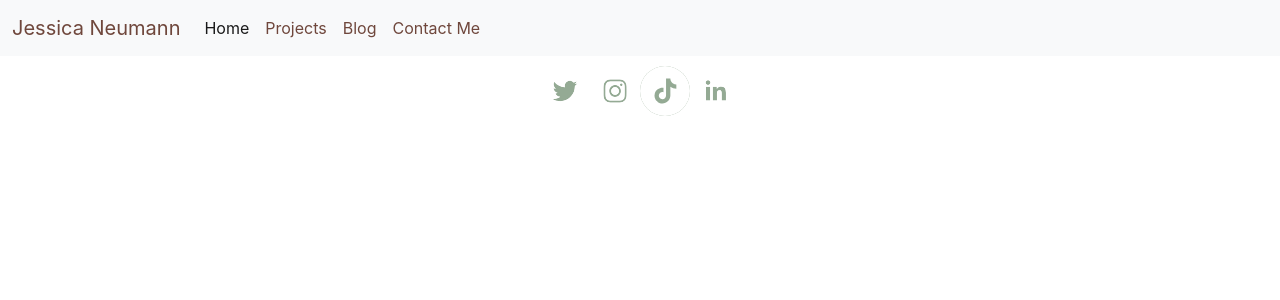
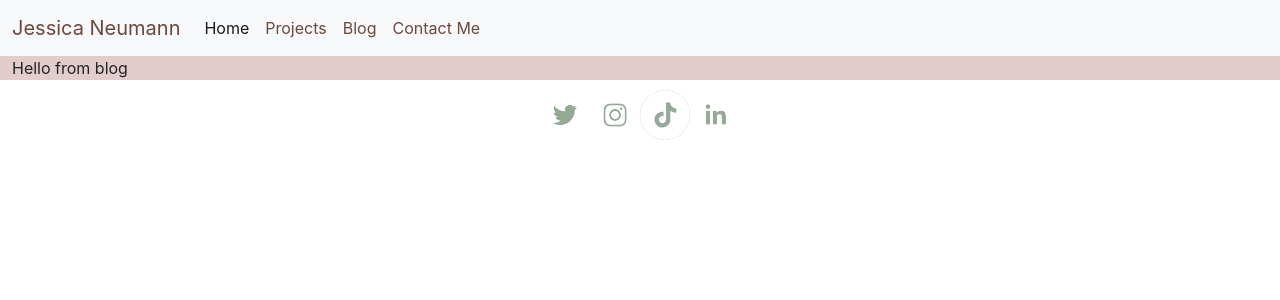
Before and after one commit to enigmajess/professional-portfolio, a React (Create React App) app: page /blog in a window 1280 px wide. Shown: the top 300 px of the page. Built offline with nearby package versions, Linux system fonts and the light colour scheme.

Commit message:
made the pages route properly

```diff
--- a/src/App.css
+++ b/src/App.css
@@ -8,6 +8,6 @@
 
 .App {
   max-width:  1510px;
-  min-height: 1884px;
+  max-height: 1884;
   margin: 0 auto;
 }
--- a/src/App.js
+++ b/src/App.js
@@ -4,6 +4,9 @@ import "./App.css";
 import Navigation from "./Navigation.js";
 import Socials from "./Socials.js";
 import Home from "./Pages/Home.js";
+import Contact from "./Pages/Contact.js";
+import Blog from "./Pages/Blog.js";
+import Projects from "./Pages/Projects.js";
 
 function App() {
   return (
@@ -12,8 +15,13 @@ function App() {
         <Navigation />
         <section className="row">
           <Routes>
-            <Route exact path="/" element={<Home />}></Route>
+            <Route path="/" element={<Home />}></Route>
+            <Route path="/contact" element={<Contact />}></Route>
+            <Route path="/blog" element={<Blog />}></Route>
+            <Route path="/projects" element={<Projects />}></Route>
+
           </Routes>
+
         </section>
         <footer>
           <Socials />
--- a/src/Navigation.js
+++ b/src/Navigation.js
@@ -25,13 +25,13 @@ export default function Navigation() {
               <Link className="nav-link active" aria-current="page" to="/">
                 Home
               </Link>
-              <Link className="nav-link" to="/">
+              <Link className="nav-link" to="/projects">
                 Projects
               </Link>
-              <Link className="nav-link" to="/">
+              <Link className="nav-link" to="/blog">
                 Blog
               </Link>
-              <Link className="nav-link" to="/">
+              <Link className="nav-link" to="/contact">
                 Contact Me
               </Link>
             </div>
--- a/src/Pages/Blog.js
+++ b/src/Pages/Blog.js
@@ -0,0 +1,9 @@
+const Blog = () => {
+    return (
+        <div className="blog">
+            Hello from blog
+      </div>
+    )
+}
+
+export default Blog;
--- a/src/Pages/Contact.js
+++ b/src/Pages/Contact.js
@@ -0,0 +1,9 @@
+const Contact = () => {
+    return (
+        <div className="contact">
+            Hello from contact
+      </div>
+    )
+}
+
+export default Contact;
--- a/src/Pages/Projects.js
+++ b/src/Pages/Projects.js
@@ -0,0 +1,9 @@
+const Projects = () => {
+    return (
+        <div className="Projects">
+            Hello from projects
+      </div>
+    )
+}
+
+export default Projects;
```
